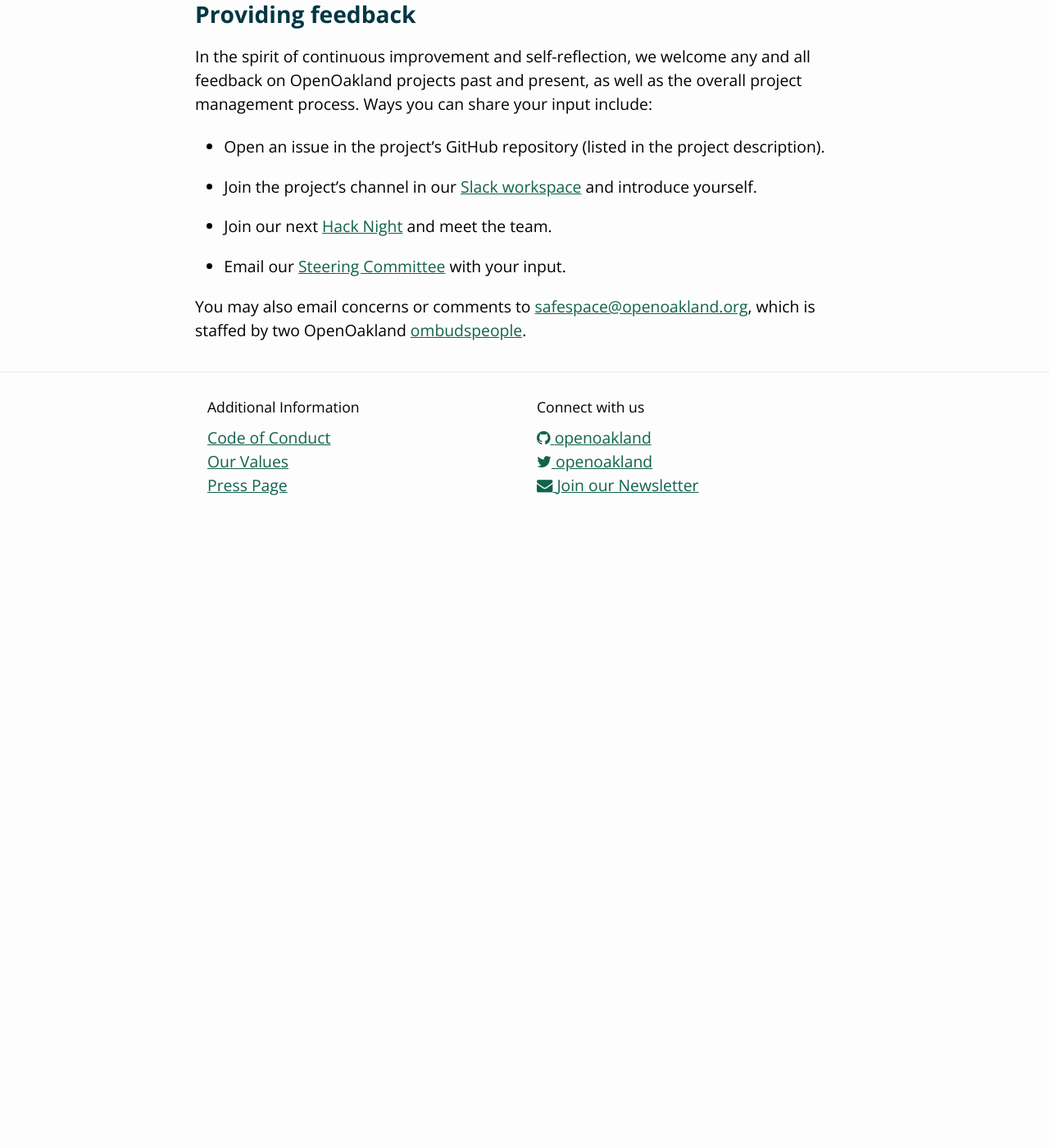
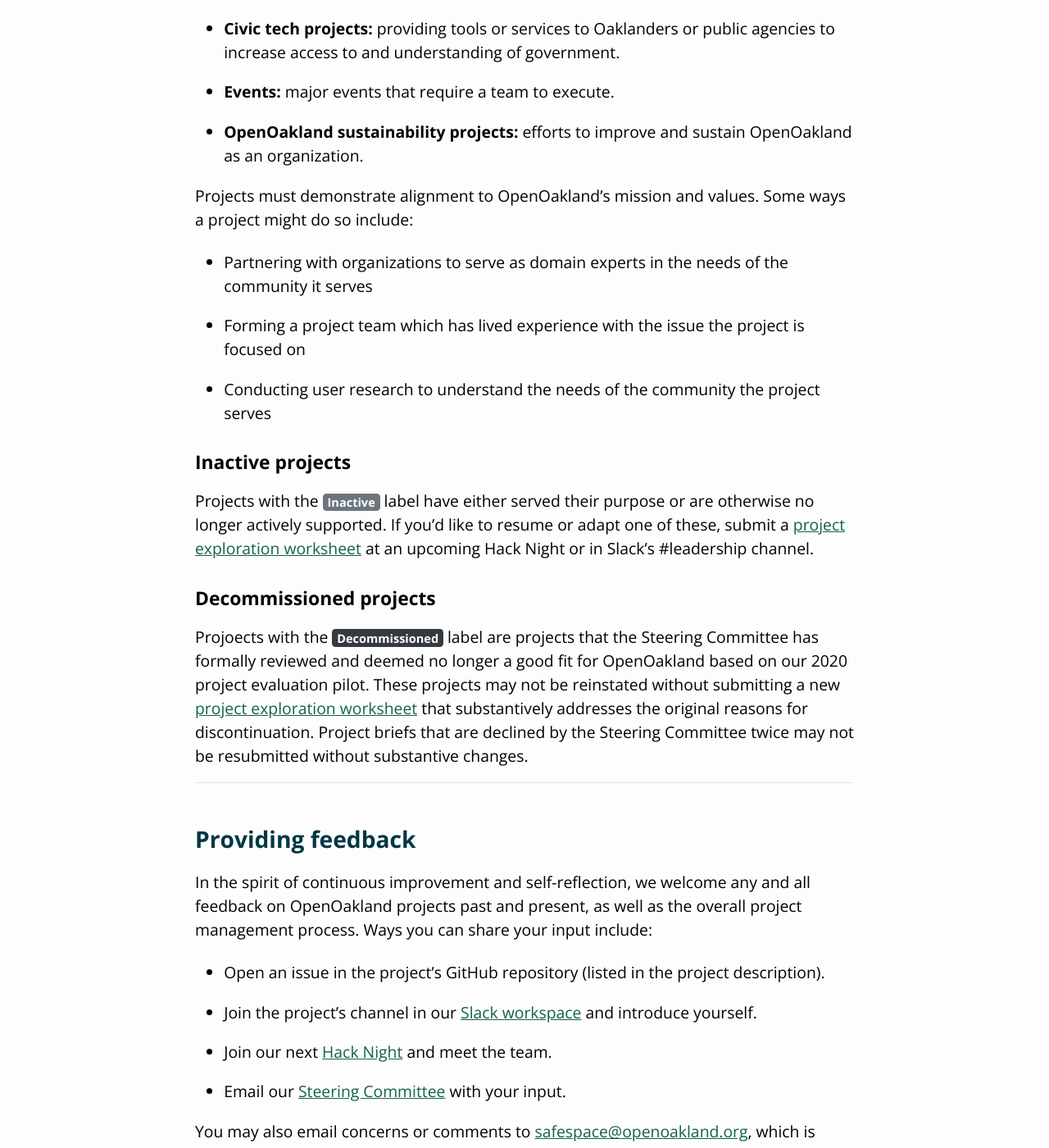
Before and after one commit to openoakland/openoakland.org, a Jekyll site: the page built from src/projects.md, in a window 1280 px wide and 1400 px high, scrolled down 19302 px. Shown: the whole window at 82% size. Built offline with Jekyll 4.4.1, drawn with Linux system fonts in a browser that asks for light colours; before the commit the page ends 19932 px from its top, so only the background shows below that; some of the changed text lies outside the part shown.

Commit message:
Add inactive and decommissioned explains as well as links.

```diff
--- a/src/_includes/project.html
+++ b/src/_includes/project.html
@@ -10,6 +10,9 @@
               <h3 class="projects-h3">{{ project.name }}
                 <span class="badge badge-{{ page.badges[status] }} ml-2">{{ status | capitalize }}</span>
               </h3>
+            {% endif %}
+            {% if status == 'inactive' or status == 'decommissioned' %}
+              <p class="mt-0"><a class="text-small" href="#{{ status }}-projects">What does {{ status }} mean?</a></p>
             {% endif %}
           </div>
 
--- a/src/_sass/main.scss
+++ b/src/_sass/main.scss
@@ -172,3 +172,7 @@
     margin-left: 0.5rem;
   }
 }
+
+.text-small {
+  font-size: $small-font-size;
+}
--- a/src/projects.md
+++ b/src/projects.md
@@ -81,6 +81,14 @@
 - Forming a project team which has lived experience with the issue the project is focused on
 - Conducting user research to understand the needs of the community the project serves
 
+### Inactive projects
+
+Projects with the <span class="badge badge-{{ page.badges['inactive'] }}">Inactive</span> label have either served their purpose or are otherwise no longer actively supported. If you'd like to resume or adapt one of these, submit a [project exploration worksheet](https://docs.google.com/document/d/1k24P9JiAUEzJLPFRDjVh7aRZexax6NUhfPFLSI3R80M/edit?usp=sharing) at an upcoming Hack Night or in Slack's #leadership channel.
+
+### Decommissioned projects
+
+Projoects with the <span class="badge badge-{{ page.badges['decommissioned'] }}">Decommissioned</span> label are projects that the Steering Committee has formally reviewed and deemed no longer a good fit for OpenOakland based on our 2020 project evaluation pilot. These projects may not be reinstated without submitting a new [project exploration worksheet](https://docs.google.com/document/d/1k24P9JiAUEzJLPFRDjVh7aRZexax6NUhfPFLSI3R80M/edit?usp=sharing) that substantively addresses the original reasons for discontinuation. Project briefs that are declined by the Steering Committee twice may not be resubmitted without substantive changes.
+
 ---
 
 ## Providing feedback
```
